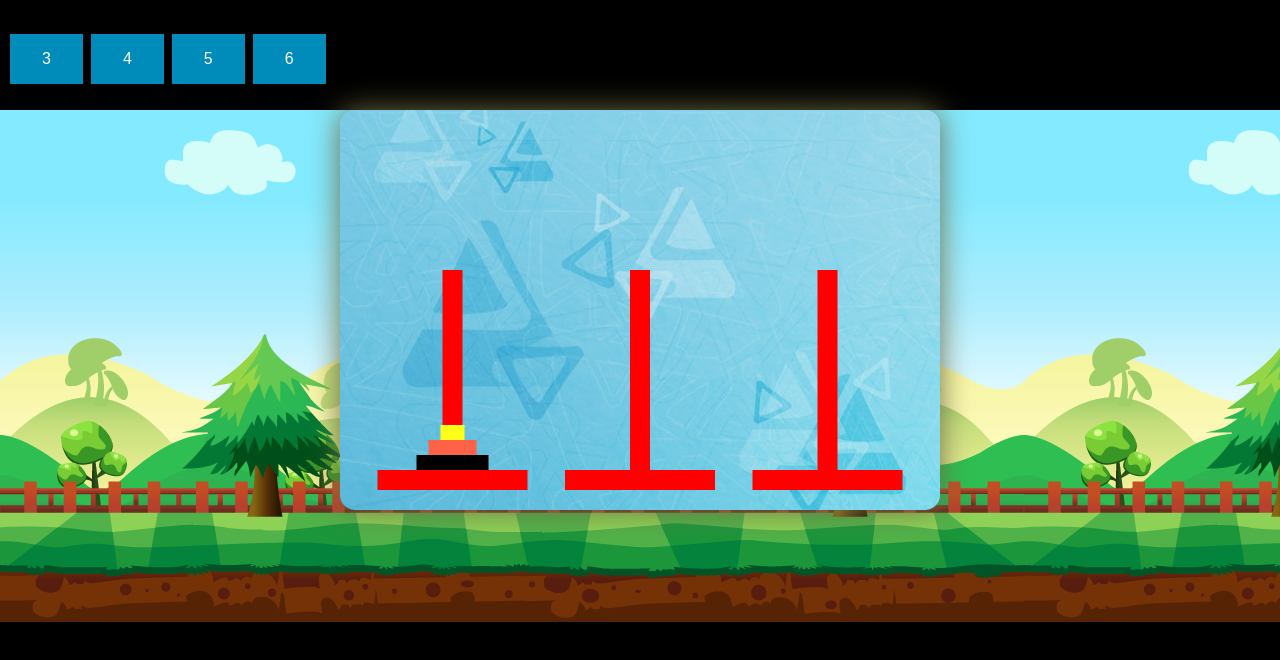
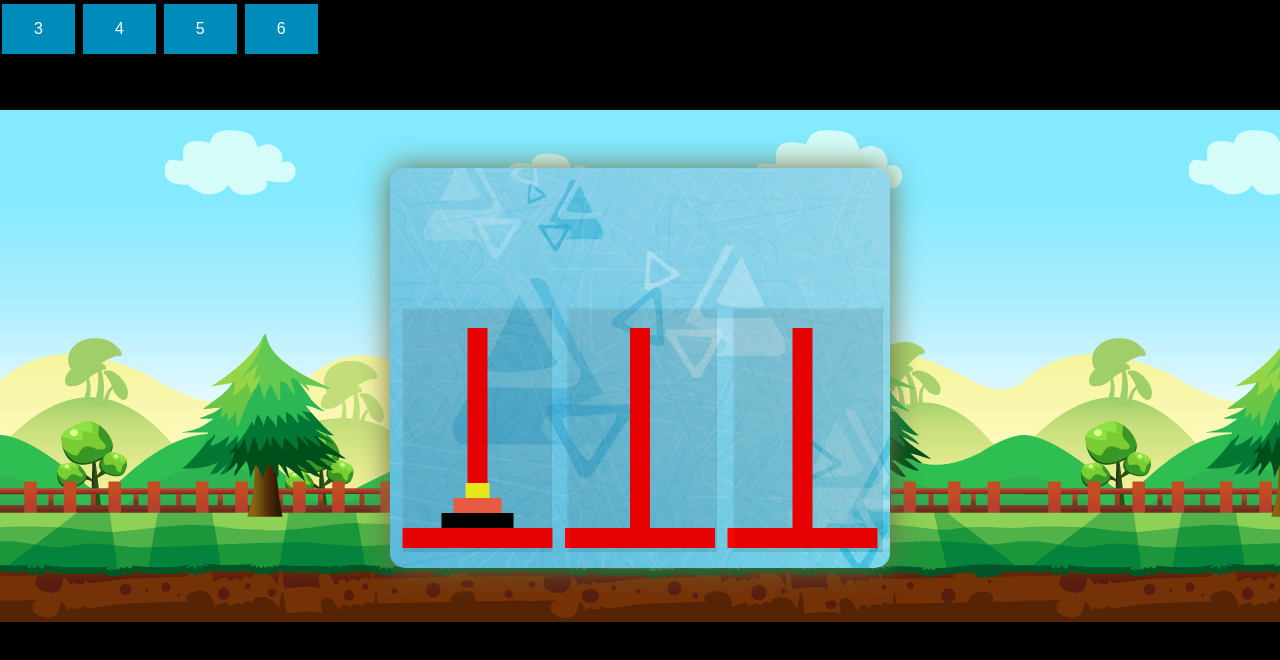
Before and after one commit to UmarJafar/towerofhanoi, a plain HTML site: page index.html in a window 1280 px wide. Drawn offline with Linux system fonts and the light colour scheme.

Commit message:
Add files via upload

```diff
--- a/Canvas.js
+++ b/Canvas.js
@@ -7,7 +7,7 @@ var D = new Stack(); //destination
 var gameColors = ["#ffff1a", "tomato", "black", "gray", "#800000","blue"];
 
 const rodWidth = 150;
-const distance = 37.5;
+const distance = 12.5;
 var platesHightStart;
 
 
@@ -75,10 +75,10 @@ function initialize(){
 var myGameArea = {
     canvas : document.createElement("canvas"),
     start : function() {
-        this.canvas.width = 600;
+        this.canvas.width = 500;
         this.canvas.height = 400;
         this.context = this.canvas.getContext("2d");
-        document.body.insertBefore(this.canvas, document.body.childNodes[0]);
+        document.body.insertBefore(this.canvas, document.getElementById("btnContainer"));
         this.interval = setInterval(updateGameArea,  20);
 		this.canvas.setAttribute("id", "tower");
     },
--- a/index.html
+++ b/index.html
@@ -22,7 +22,7 @@
 
   <!-- <button id="counter">0</button> -->
 
-  <div class="btnContainer">
+  <div class="btnContainer" id="btnContainer">
     <div id="btnPop">
       <button id="btn1" onclick="popFrom(S)"></button>
       <button id="btn2" onclick="popFrom(T)"></button>
--- a/style.css
+++ b/style.css
@@ -1,3 +1,8 @@
+html,
+body {
+  margin: 0;
+  padding: 0;
+}
 body {
   background: black url("img/BG1.png") repeat-x 0px 110px;
 }
@@ -16,8 +21,8 @@ canvas:hover {
 }
 
 #level {
-  position: absolute;
-  top: 30px;
+  /* position: absolute;
+  top: 30px; */
 }
 
 #level button {
@@ -39,7 +44,7 @@ canvas:hover {
   position: relative;
   top: -400px;
   left: 370px;
-  width: 600px;
+  width: 500px;
   height: 400px;
   /* background-color: black;
   opacity: 0; */
@@ -53,9 +58,9 @@ canvas:hover {
 #btnPop button,
 #btnPush button {
   padding: 120px 73px;
-  opacity: 0;
+  opacity: 0.1;
   background-color: #171b1d;
-  margin-left: 34.5px;
+  margin-left: 11.5px;
 }
 
 #counter {
```
